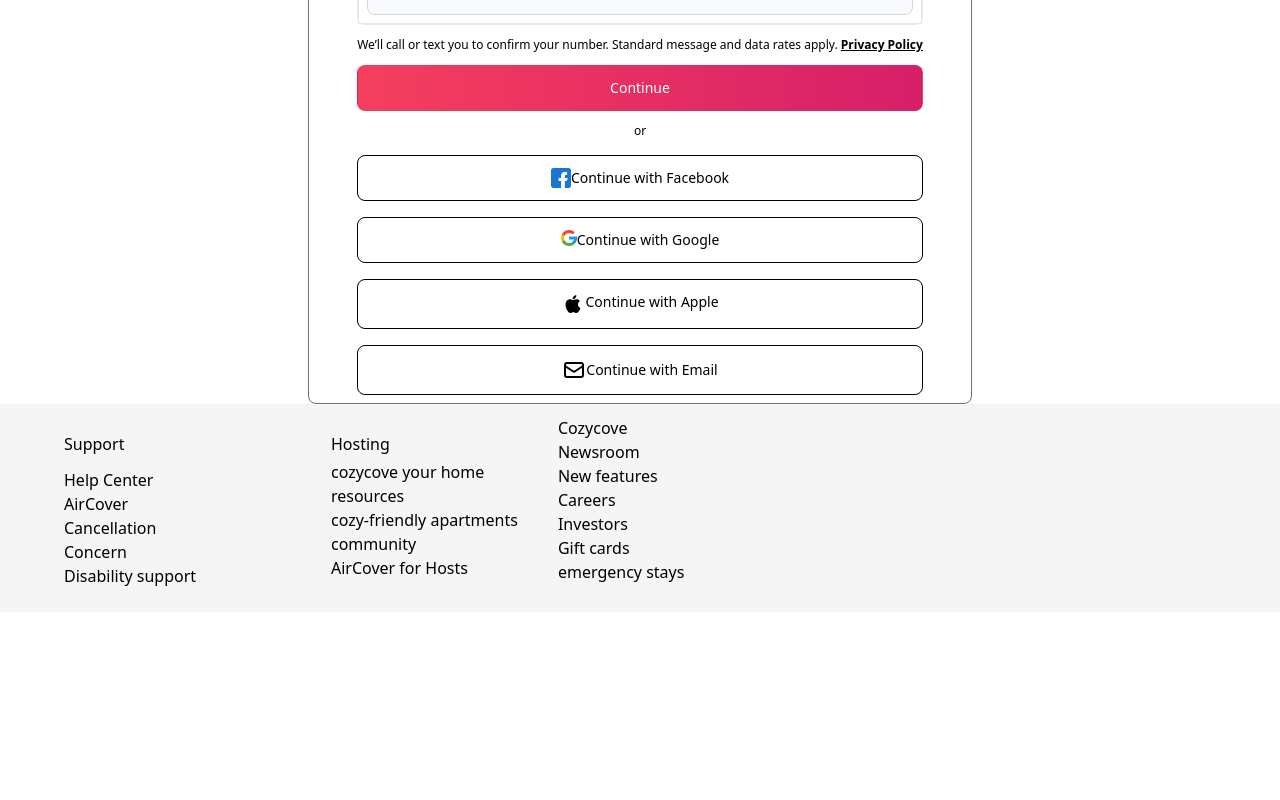
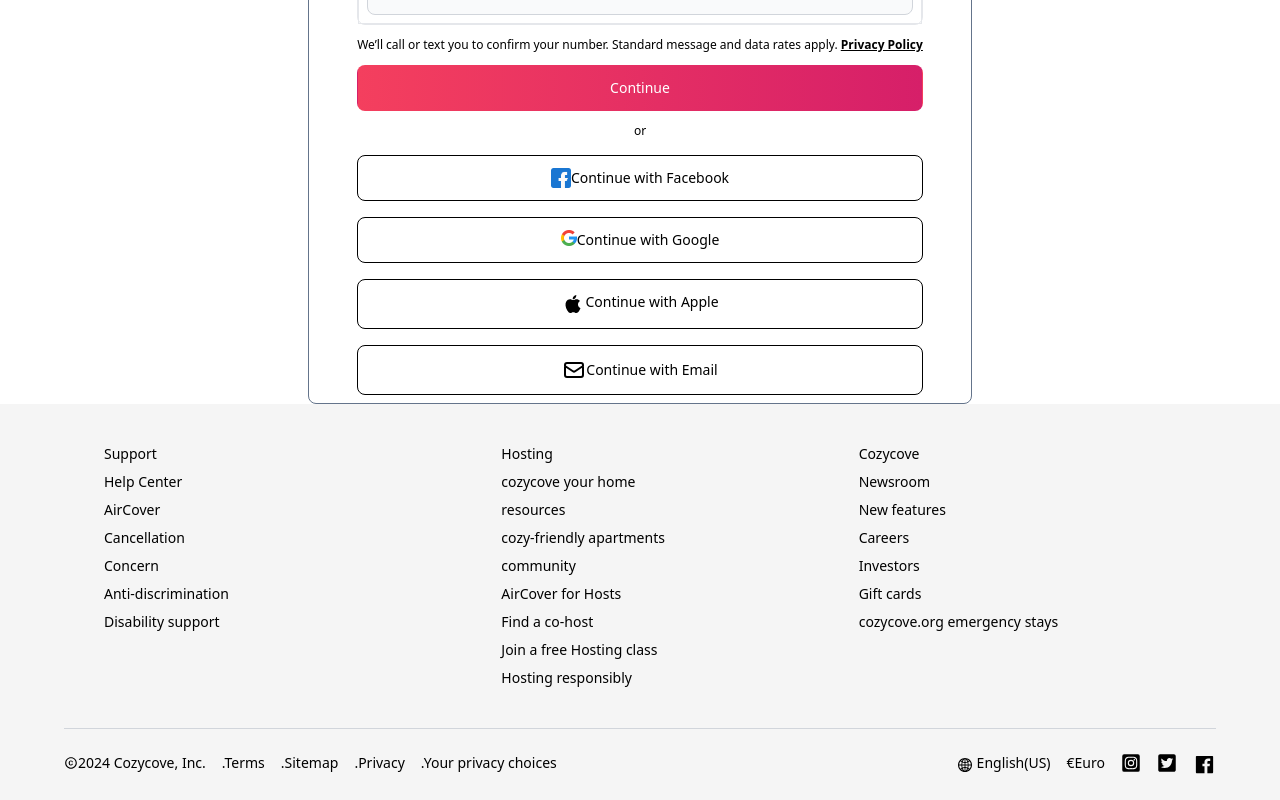
Before and after one commit to bintadam/Cozycove, a React (Vite) app in the folder cozycove/: page /sign-in in a window 1280 px wide. Shown: the part 424-1224 px from the top of the page. Before the commit the page ends 1036 px from the top, so only its background shows below. Built offline with nearby package versions, Linux system fonts and the light colour scheme.

Commit message:
created copyright footer ui

```diff
--- /dev/null
+++ b/cozycove/src/components/Copyright.jsx
@@ -0,0 +1,38 @@
+import { FaInstagramSquare } from "react-icons/fa";
+import { IoLogoFacebook } from "react-icons/io";
+import { FaTwitterSquare } from "react-icons/fa";
+import { AiOutlineGlobal } from "react-icons/ai";
+import { MdCopyright } from "react-icons/md";
+
+export default function Copyright() {
+  return (
+    <div className="flex justify-between mx-16 border-t border-gray-300 py-6 ">
+        <div className="flex space-x-4 text-sm font-light">
+            <p className="flex space-x-4"><MdCopyright className="mt-0.5 h-4"/> 2024 Cozycove, Inc.</p>
+            <ul className="flex space-x-4 ">
+                <li>.Terms</li>
+                <li>.Sitemap</li>
+                <li>.Privacy</li>
+                <li>.Your privacy choices</li>
+            </ul>
+        </div>
+        <div className="flex space-x-4 text-sm font-medium">
+            <div className="flex">
+                <AiOutlineGlobal className="mt-1 mr-1" size={16}/>
+                <p>English(US)</p>
+            </div>
+            <div className="flex ">
+                <p>€</p>
+                <p>Euro</p>
+            </div>
+            <div className="flex space-x-4">
+                <a href="">
+                    <FaInstagramSquare size={20}/>
+                </a>
+                <a href=""><FaTwitterSquare size={20}/></a>
+                <a href=""><IoLogoFacebook size={23}/></a>
+            </div>
+        </div>
+    </div>
+  )
+}
--- a/cozycove/src/components/Footer.jsx
+++ b/cozycove/src/components/Footer.jsx
@@ -1,39 +1,46 @@
+import Copyright from "./Copyright";
+
 export default function Footer() {
   return (
-    <div className="sm:flex bg-neutral-100">
-      <div className="grid grid-cols-3 font-light mx-16 space-x-10 my-3">
+    <div className="bg-neutral-100">
+      <div className="grid grid-cols-3 font-light text-sm tex mx-16 space-x-10 p-10">
         <div>
-          <h3 className="font-medium mt-4">Support</h3>
-          <div className="flex flex-col my-3">
+          <h3 className="font-medium mb-2">Support</h3>
+          <div className="flex flex-col space-y-2">
             <a href="">Help Center</a>
             <a href="">AirCover</a>
             <a href="">Cancellation</a>
             <a href="">Concern</a>
+            <a href="">Anti-discrimination</a>
             <a href="">Disability support</a>
           </div>
         </div>
         <div>
-          <h3 className="font-medium mt-4 mb-1">Hosting</h3>
-          <div className="flex flex-col">
+          <h3 className="font-medium mb-2">Hosting</h3>
+          <div className="flex flex-col space-y-2">
             <a href="">cozycove your home</a>
             <a href="">resources</a>
             <a href="">cozy-friendly apartments</a>
             <a href="">community</a>
             <a href="">AirCover for Hosts</a>
+            <a href="">Find a co-host</a>
+            <a href="">Join a free Hosting class</a>
+            <a href="">Hosting responsibly</a>
           </div>
         </div>
         <div>
-          <h3 className="font-medium ">Cozycove</h3>
-          <div className="flex flex-col">
+          <h3 className="font-medium mb-2">Cozycove</h3>
+          <div className="flex flex-col space-y-2">
             <a href="">Newsroom</a>
             <a href="">New features</a>
             <a href="">Careers</a>
             <a href="">Investors</a>
             <a href="">Gift cards</a>
-            <a href="">emergency stays</a>
+            <a href="">cozycove.org emergency stays</a>
           </div>
         </div>
       </div>
+      <Copyright/>
     </div>
   )
 }
```
